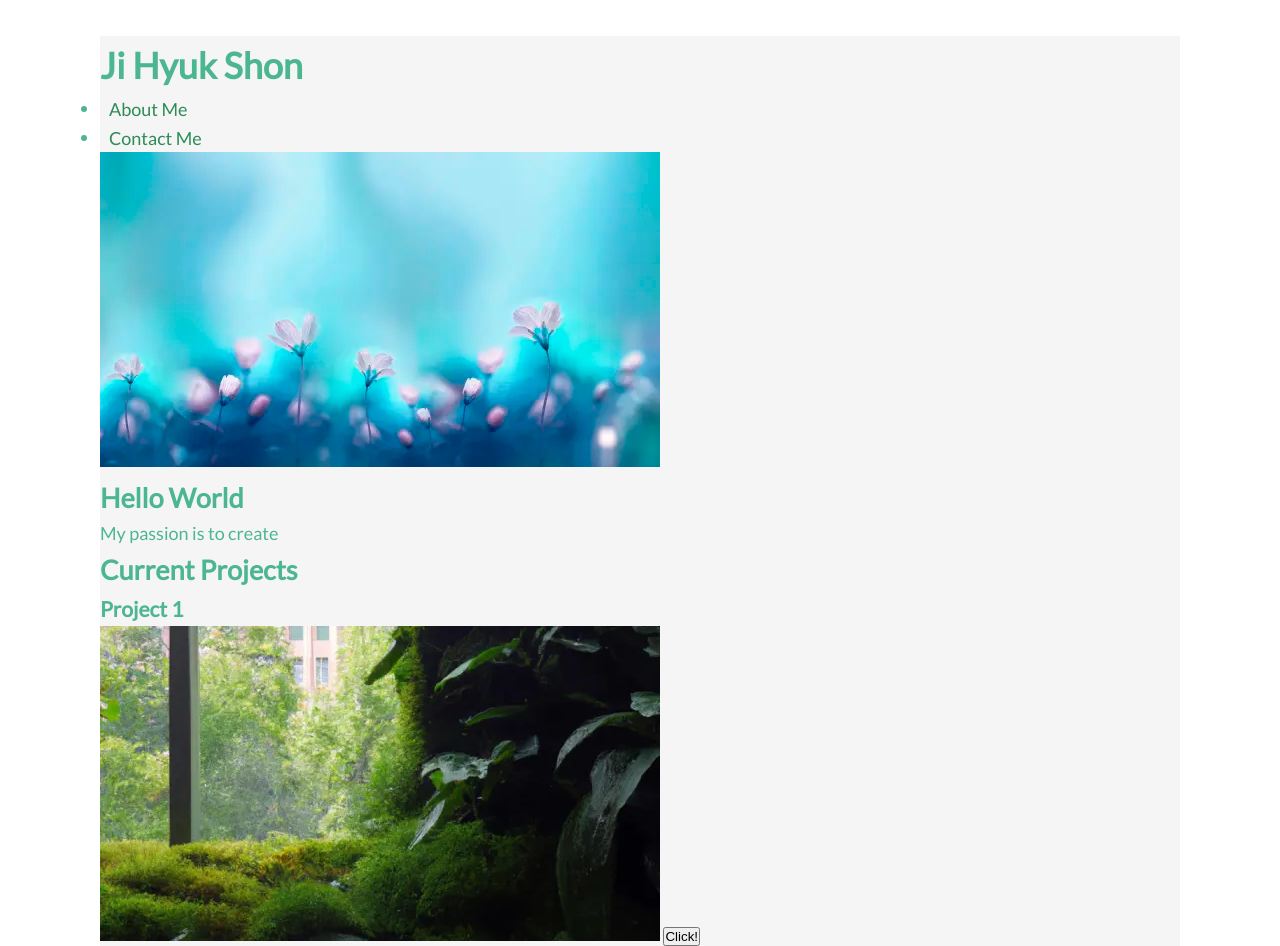
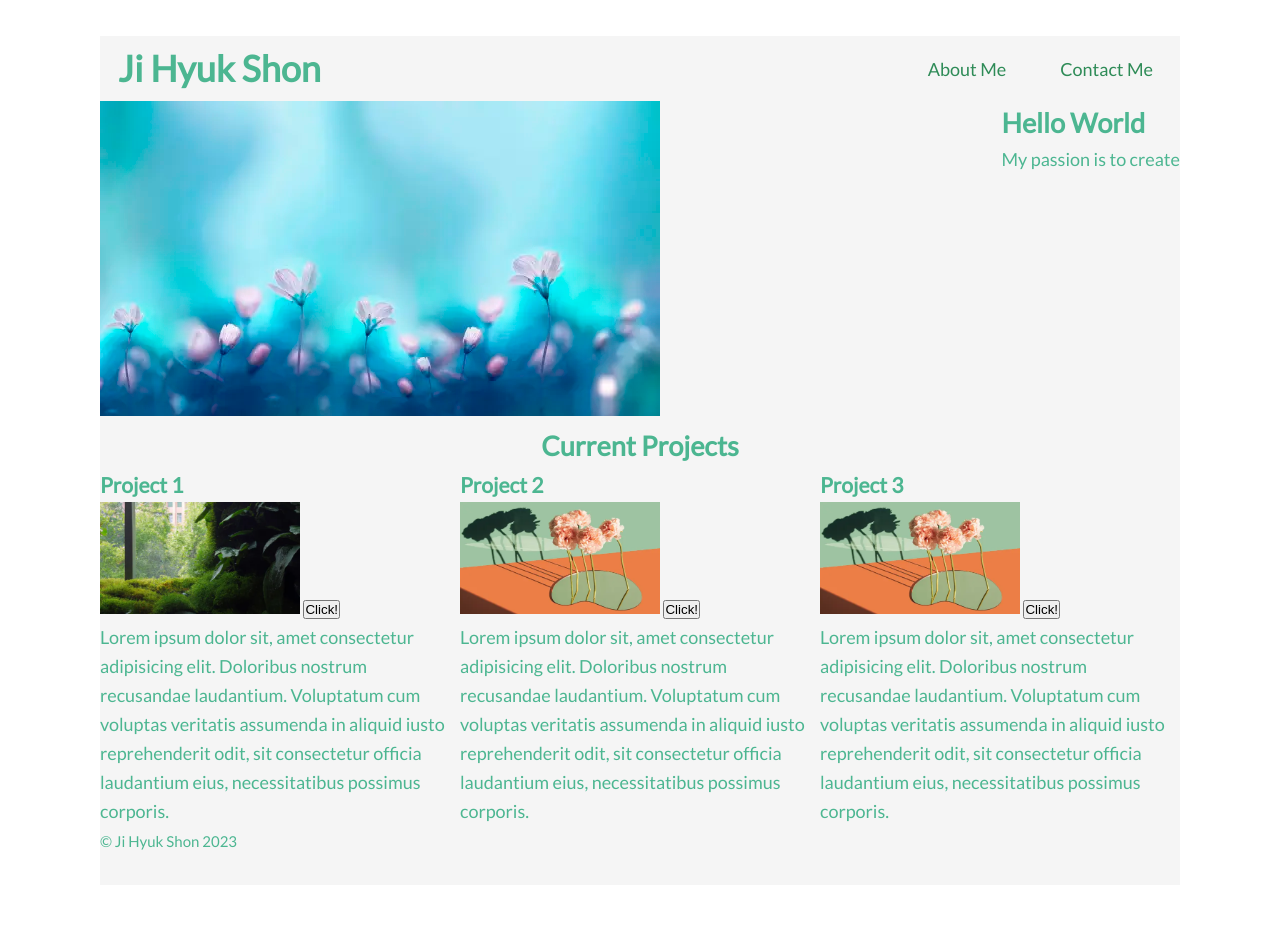
Before and after one commit to shonjs1/shonjs.github.io, a plain HTML site: page index.html in a window 1280 px wide. Shown: the top 946 px of the page. After the commit the page ends 921 px from the top, so only its background shows below. Drawn offline with Linux system fonts and the light colour scheme.

Commit message:
switched h2 class=projects_title above section class=projects and added flexbox/grid css components

```diff
--- a/assets/CSS/style.css
+++ b/assets/CSS/style.css
@@ -25,3 +25,49 @@ a {
     width: 90%
 /* can add shadow (42:49) */
 }
+
+.header {
+    display: flex;
+    align-items: center;
+    justify-content: space-between;
+}
+
+#header_name {
+    margin-left: 1rem;
+    font-style: bold;
+}
+
+.header_nav_list {
+    display: flex;
+}
+
+.header_nav_listItem {
+    list-style-type: none;
+    margin: 1rem;
+}
+
+.header_nav_listItem:hover {
+    background-color: gray;
+    border: 1px solid aqua;
+    border-radius: 1rem;
+    transition: none;
+}
+
+.profile {
+    display: flex;
+    justify-content: space-between;
+}
+
+.profile_image {
+    height: auto;
+    max-width: 100%;
+}
+
+.projects_title {
+    text-align: center;
+}
+
+.projects {
+    display: grid;
+    grid-template-columns: 1fr 1fr 1fr;
+}
--- a/index.html
+++ b/index.html
@@ -21,19 +21,19 @@
             </header>
             <section class="profile">
                 <figure>
-                    <img src="assets/images/product1.jpg" alt="Picture of Me" class="profile">
+                    <img src="assets/images/product1.jpg" alt="Picture of Me" class="profile_image">
                 </figure>
                 <article class="article_profile">
                     <h2>Hello World</h2>
                     <p>My passion is to create</p>
                 </article>
             </section>
+            <h2 class="projects_title">Current Projects</h2>
             <section class="projects">
-                <h2 class="projects_title">Current Projects</h2>
                 <article class="projects_column">
                     <h3 class="project_column_title">Project 1</h3>
                     <figure class="project_column_figure">
-                        <img src="assets/images/product2.jpg" alt="Projects">
+                        <img src="assets/images/product2.jpg" alt="Projects" width="200">
                         <input type="button" class="projects_column_button" value="Click!">
                     </figure>
                     <p>Lorem ipsum dolor sit, amet consectetur adipisicing elit. Doloribus nostrum recusandae laudantium. Voluptatum cum voluptas veritatis assumenda in aliquid iusto reprehenderit odit, sit consectetur officia laudantium eius, necessitatibus possimus corporis.</p>
@@ -41,7 +41,15 @@
                 <article class="projects_column">
                     <h3 class="project_column_title">Project 2</h3>
                     <figure class="project_column_figure">
-                        <img src="assets/images/product3.jpg" alt="Projects">
+                        <img src="assets/images/product3.jpg" alt="Projects" width="200">
+                        <input type="button" class="projects_column_button" value="Click!">
+                    </figure>
+                    <p>Lorem ipsum dolor sit, amet consectetur adipisicing elit. Doloribus nostrum recusandae laudantium. Voluptatum cum voluptas veritatis assumenda in aliquid iusto reprehenderit odit, sit consectetur officia laudantium eius, necessitatibus possimus corporis.</p>
+                </article>
+                <article class="projects_column">
+                    <h3 class="project_column_title">Project 3</h3>
+                    <figure class="project_column_figure">
+                        <img src="assets/images/product3.jpg" alt="Projects" width="200">
                         <input type="button" class="projects_column_button" value="Click!">
                     </figure>
                     <p>Lorem ipsum dolor sit, amet consectetur adipisicing elit. Doloribus nostrum recusandae laudantium. Voluptatum cum voluptas veritatis assumenda in aliquid iusto reprehenderit odit, sit consectetur officia laudantium eius, necessitatibus possimus corporis.</p>
```
